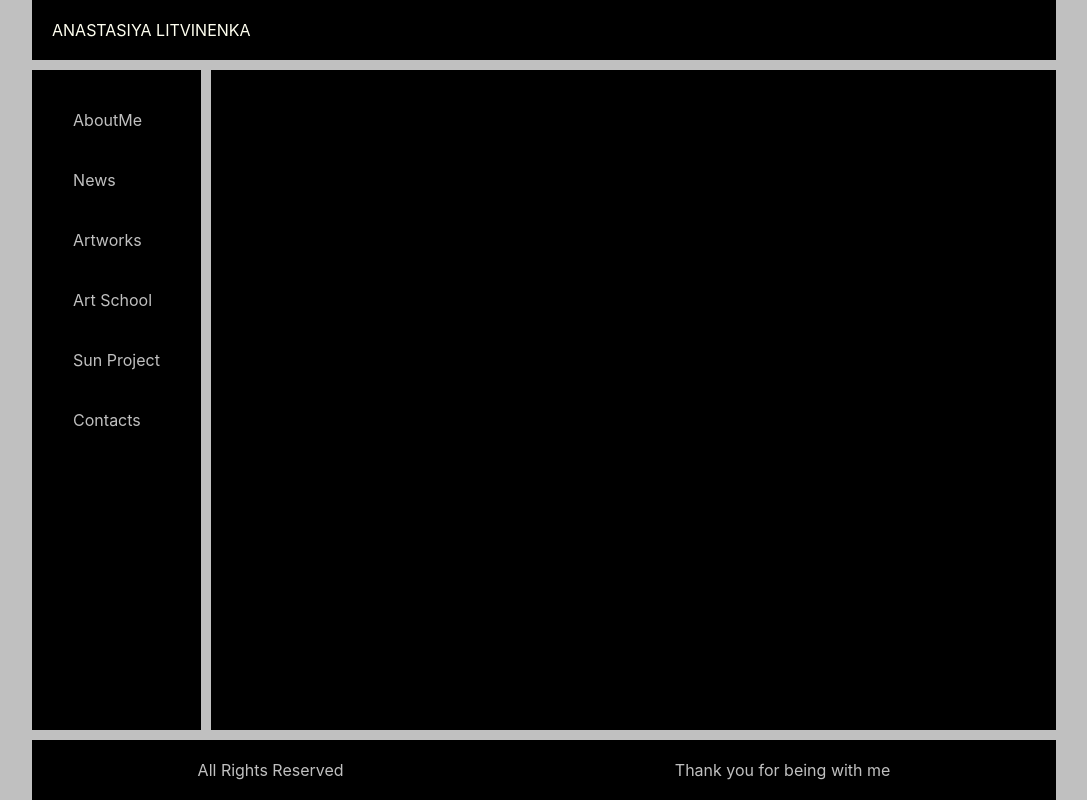
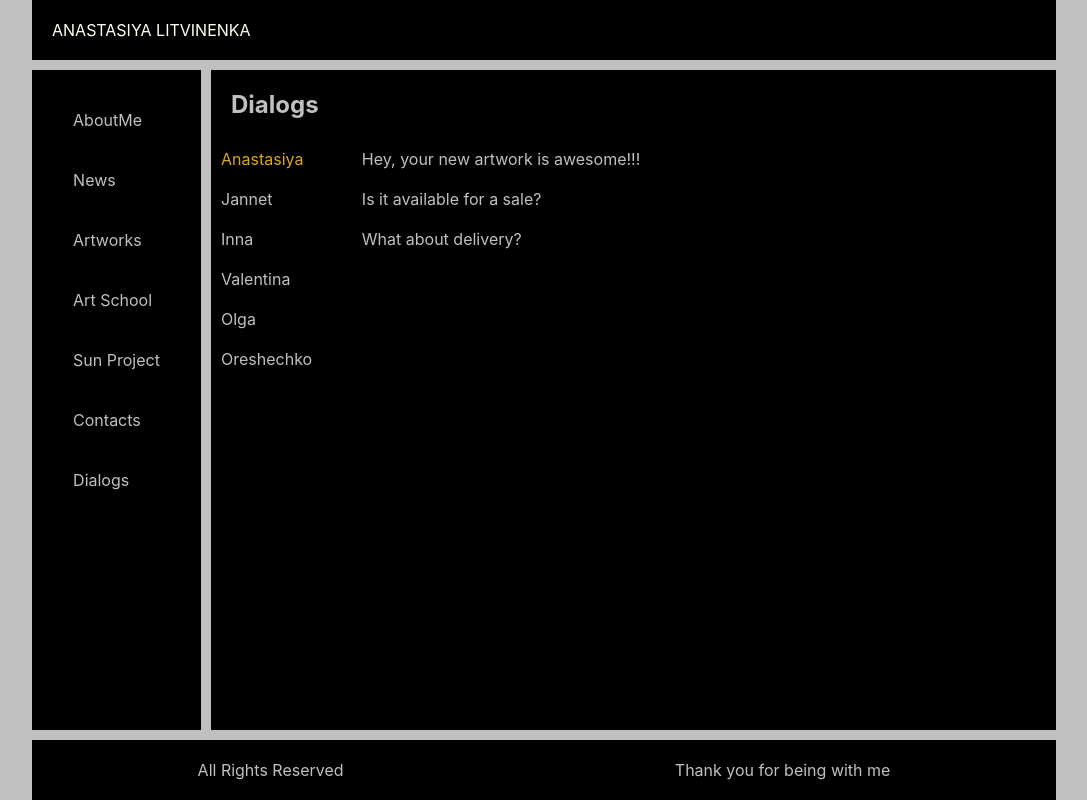
Before and after one commit to lyricsai/sun-project, a React (Create React App) app: page /dialogs in a window 1280 px wide. Shown: the whole page, without its empty margins (96-1183 px from the left). Built offline with nearby package versions, Linux system fonts and the light colour scheme.

Commit message:
some changes with group KLUCH members

```diff
--- a/src/App.css
+++ b/src/App.css
@@ -14,6 +14,9 @@ li {
 body {
   background-color: silver;
   color: silver;
+}
+h2 {
+  padding: 20px;
 }
 .App {
   text-align: center;
--- a/src/App.js
+++ b/src/App.js
@@ -3,8 +3,9 @@ import './App.css';
 // import { render } from '@testing-library/react';
 import {
   BrowserRouter,
-  Route,
+  Route, NavLink
 } from "react-router-dom";
+
 
 import Header from './components/Header/Header'
 import Nav from './components/Nav/Nav'
@@ -15,6 +16,7 @@ import Artworks from './components/Artworks/Artworks'
 import ArtSchool from './components/ArtSchool/ArtSchool'
 import Contacts from './components/Contacts/Contacts'
 import SunProject from './components/SunProject/SunProject'
+import Dialogs from './components/Dialogs/Dialogs'
 
 
 const App = () => {
@@ -31,6 +33,7 @@ const App = () => {
           <Route path="/artschool" component={ArtSchool} />
           <Route path="/sunproject" component={SunProject} />
           <Route path="/contacts" component={Contacts} />
+          <Route path="/dialogs" component={Dialogs} />
 
         </div>
         <Footer />
--- /dev/null
+++ b/src/components/Dialogs/Dialogs.jsx
@@ -0,0 +1,29 @@
+import { NavLink } from 'react-router-dom';
+import styles from './Dialogs.module.scss'
+
+const Dialogs = () => {
+    return (
+
+        <section className={styles.dialogs}>
+            <h2 className={styles.dialogs__title}>Dialogs</h2>
+            <div className={styles.dialogs__display}>
+                <div className='dialogs__items'>
+                    <NavLink to='/dialogs/Anastasiya' className={styles.dialogs__dialog + " " + styles.active}>Anastasiya</NavLink>
+                    <NavLink to='/dialogs/Jannet' className={styles.dialogs__dialog}>Jannet</NavLink>
+                    <NavLink to='/dialogs/Inna' className={styles.dialogs__dialog}>Inna</NavLink>
+                    <NavLink to='/dialogs/Valentina' className={styles.dialogs__dialog}>Valentina</NavLink>
+                    <NavLink to='/dialogs/Olga' className={styles.dialogs__dialog}>Olga</NavLink>
+                    <NavLink to='/dialogs/Oreshechko' className={styles.dialogs__dialog}>Oreshechko</NavLink>
+                </div>
+                <div className={styles.dialog__messages}>
+                    <div className={styles.dialog__message}>Hey, your new artwork is awesome!!!</div>
+                    <div className={styles.dialog__message}>Is it available for a sale?</div>
+                    <div className={styles.dialog__message}>What about delivery?</div>
+                </div>
+            </div>
+        </section>
+
+    )
+}
+
+export default Dialogs
--- /dev/null
+++ b/src/components/Dialogs/Dialogs.module.scss
@@ -0,0 +1,16 @@
+.dialogs__display {
+    display: grid;
+    grid-template-columns: 1fr 5fr;
+}
+.dialogs__dialog {
+    display: block;
+    padding: 10px;
+}
+
+.dialog__message {
+    padding: 10px;
+}
+
+.active {
+    color: goldenrod;
+}
--- a/src/components/Nav/Nav.jsx
+++ b/src/components/Nav/Nav.jsx
@@ -12,6 +12,7 @@ const Nav = () => {
                 <li><NavLink to="/artschool" className={classes.nav__item}>Art School</NavLink></li>
                 <li><NavLink to="/sunproject" className={classes.nav__item}>Sun Project</NavLink></li>
                 <li><NavLink to="/contacts" className={classes.nav__item}>Contacts</NavLink></li>
+                <li><NavLink to="/dialogs" className={classes.nav__item}>Dialogs</NavLink></li>
             </ul>
         </nav>
     )
```
